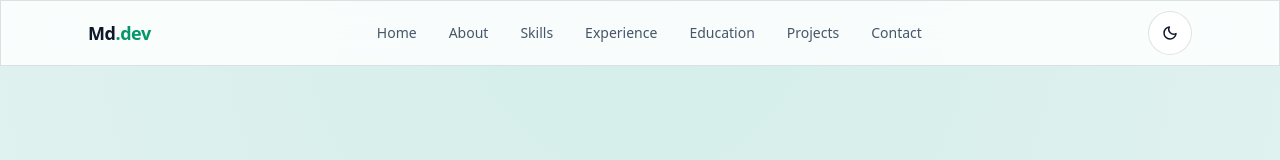
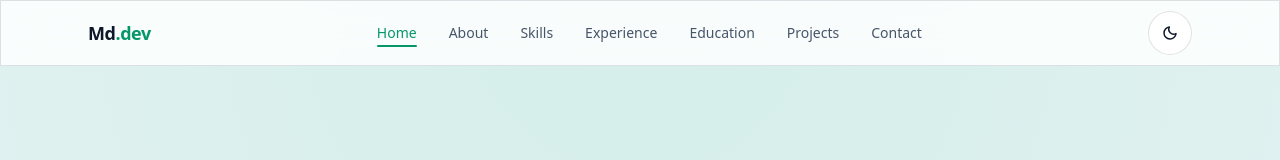
Before and after one commit to jahid-cuet/portfolio, a Next.js app: page / in a window 1280 px wide. Shown: the top 160 px of the page. Built offline with nearby package versions, Linux system fonts and the light colour scheme.

Commit message:
feat: implement core portfolio layout components and navigation structure

```diff
--- a/app/globals.css
+++ b/app/globals.css
@@ -92,7 +92,12 @@
   }
 }
 
-  body {
+html {
+  scroll-behavior: smooth;
+  scroll-padding-top: 4.5rem;
+}
+
+body {
   background: var(--background);
   color: var(--foreground);
   font-family: var(--font-sans-stack);
@@ -101,3 +106,14 @@
     background-color 200ms ease,
     color 200ms ease;
 }
+
+@keyframes mobileMenuIn {
+  from {
+    opacity: 0;
+    transform: translateY(-8px) scale(0.98);
+  }
+  to {
+    opacity: 1;
+    transform: translateY(0) scale(1);
+  }
+}
--- a/components/Contact.tsx
+++ b/components/Contact.tsx
@@ -89,7 +89,7 @@ export default function Contact() {
   };
 
   return (
-    <section id="contact" className="border-t theme-border px-6 py-20 md:py-28">
+    <section id="contact" className="border-t theme-border px-4 sm:px-6 py-16 sm:py-20 md:py-28">
       <div className="mx-auto max-w-6xl space-y-12">
         <div className="text-center">
           <div className="mx-auto mb-4 h-1 w-14 rounded-full bg-[color:var(--accent)]" />
--- a/components/Education.tsx
+++ b/components/Education.tsx
@@ -2,7 +2,7 @@ import { portfolioData } from "@/data/portfolio";
 
 export default function Education() {
   return (
-    <section id="education" className="py-24 px-6 border-t theme-border">
+    <section id="education" className="py-16 sm:py-24 px-4 sm:px-6 border-t theme-border">
       <div className="max-w-4xl mx-auto space-y-12">
         <div>
           <h2 className="text-xs uppercase tracking-widest theme-accent font-semibold mb-2">
--- a/components/Experience.tsx
+++ b/components/Experience.tsx
@@ -3,7 +3,7 @@ import { portfolioData } from "@/data/portfolio";
 
 export default function Experience() {
   return (
-    <section id="experience" className="py-24 px-6 border-t theme-border">
+    <section id="experience" className="py-16 sm:py-24 px-4 sm:px-6 border-t theme-border">
       <div className="max-w-4xl mx-auto space-y-12">
         <div>
           <h2 className="text-xs uppercase tracking-widest theme-accent font-semibold mb-2">Career Path</h2>
--- a/components/Home.tsx
+++ b/components/Home.tsx
@@ -4,24 +4,24 @@ import { ArrowRightIcon, GithubIcon, LinkedinIcon } from "./Icons";
 
 export default function HomeSection() {
   return (
-    <section id="home" className="min-h-[calc(100vh-4rem)] flex items-center justify-center py-20 px-6">
-      <div className="max-w-4xl mx-auto text-center space-y-6">
-        <h1 className="text-4xl md:text-6xl lg:text-7xl font-extrabold theme-text tracking-tight leading-tight">
+    <section id="home" className="min-h-[calc(100vh-4rem)] flex items-center justify-center py-16 sm:py-20 px-4 sm:px-6">
+      <div className="max-w-4xl mx-auto text-center space-y-5 sm:space-y-6">
+        <h1 className="text-3xl sm:text-4xl md:text-6xl lg:text-7xl font-extrabold theme-text tracking-tight leading-tight">
           Hi, I&apos;m{" "}
           <span className="text-transparent bg-clip-text bg-gradient-to-r from-[color:var(--accent)] to-teal-300">
             {portfolioData.personal.name}
           </span>
         </h1>
-        <p className="text-xl md:text-2xl theme-muted font-medium">
+        <p className="text-lg sm:text-xl md:text-2xl theme-muted font-medium">
           {portfolioData.personal.tagline}
         </p>
-        <p className="max-w-2xl mx-auto theme-muted text-base md:text-lg leading-relaxed">
+        <p className="max-w-2xl mx-auto theme-muted text-sm sm:text-base md:text-lg leading-relaxed">
           {portfolioData.personal.about}
         </p>
-        <div className="flex flex-wrap items-center justify-center gap-4 pt-4">
+        <div className="flex flex-wrap items-center justify-center gap-3 sm:gap-4 pt-3 sm:pt-4">
           <Link
             href="#projects"
-            className="flex items-center gap-2 theme-accent-fill font-semibold px-6 py-3 rounded-xl transition-all hover:opacity-90"
+            className="flex items-center gap-2 theme-accent-fill font-semibold px-5 sm:px-6 py-3 rounded-xl transition-all hover:opacity-90 min-h-[44px] text-sm sm:text-base"
           >
             View Projects <ArrowRightIcon size={18} />
           </Link>
@@ -30,7 +30,7 @@ export default function HomeSection() {
               href={portfolioData.personal.github}
               target="_blank"
               rel="noopener noreferrer"
-              className="p-3 rounded-xl theme-panel theme-muted hover:text-[color:var(--foreground)] transition-all"
+              className="p-3 rounded-xl theme-panel theme-muted hover:text-[color:var(--foreground)] transition-all min-w-[44px] min-h-[44px] flex items-center justify-center"
             >
               <GithubIcon size={20} />
             </a>
@@ -38,7 +38,7 @@ export default function HomeSection() {
               href={portfolioData.personal.linkedin}
               target="_blank"
               rel="noopener noreferrer"
-              className="p-3 rounded-xl theme-panel theme-muted hover:text-[color:var(--foreground)] transition-all"
+              className="p-3 rounded-xl theme-panel theme-muted hover:text-[color:var(--foreground)] transition-all min-w-[44px] min-h-[44px] flex items-center justify-center"
             >
               <LinkedinIcon size={20} />
             </a>
--- a/components/Navbar.tsx
+++ b/components/Navbar.tsx
@@ -1,31 +1,170 @@
 "use client";
 
 import Link from "next/link";
+import { useEffect, useState, useCallback } from "react";
 import { portfolioData } from "@/data/portfolio";
 import ThemeToggle from "./ThemeToggle";
+import { MenuIcon, CloseIcon } from "./Icons";
+
+const NAV_LINKS = [
+  { href: "#home", label: "Home" },
+  { href: "#about", label: "About" },
+  { href: "#skills", label: "Skills" },
+  { href: "#experience", label: "Experience" },
+  { href: "#education", label: "Education" },
+  { href: "#projects", label: "Projects" },
+  { href: "#contact", label: "Contact" },
+];
 
 export default function Navbar() {
+  const [isOpen, setIsOpen] = useState(false);
+  const [activeSection, setActiveSection] = useState("home");
+
+  // Close on escape key
+  useEffect(() => {
+    const handleKeyDown = (e: KeyboardEvent) => {
+      if (e.key === "Escape") setIsOpen(false);
+    };
+    document.addEventListener("keydown", handleKeyDown);
+    return () => document.removeEventListener("keydown", handleKeyDown);
+  }, []);
+
+  // Lock body scroll when mobile menu is open
+  useEffect(() => {
+    if (isOpen) {
+      document.body.style.overflow = "hidden";
+    } else {
+      document.body.style.overflow = "";
+    }
+    return () => {
+      document.body.style.overflow = "";
+    };
+  }, [isOpen]);
+
+  // Active section tracking via IntersectionObserver
+  useEffect(() => {
+    const sectionIds = NAV_LINKS.map((l) => l.href.replace("#", ""));
+    const observers: IntersectionObserver[] = [];
+
+    sectionIds.forEach((id) => {
+      const el = document.getElementById(id);
+      if (!el) return;
+      const observer = new IntersectionObserver(
+        ([entry]) => {
+          if (entry.isIntersecting) setActiveSection(id);
+        },
+        { rootMargin: "-40% 0px -55% 0px", threshold: 0 }
+      );
+      observer.observe(el);
+      observers.push(observer);
+    });
+
+    return () => observers.forEach((o) => o.disconnect());
+  }, []);
+
+  const handleLinkClick = useCallback(() => {
+    setIsOpen(false);
+  }, []);
+
+  const firstName = portfolioData.personal.name.split(" ")[0];
+
   return (
+    <>
       <header className="sticky top-0 z-50 border-b theme-panel">
-      <div className="max-w-6xl mx-auto px-6 h-16 flex items-center justify-between">
-        <Link href="#home" className="font-bold text-lg tracking-tight theme-text">
-          {portfolioData.personal.name.split(" ")[0]}
+        <div className="max-w-6xl mx-auto px-4 sm:px-6 h-16 flex items-center justify-between">
+          {/* Logo */}
+          <Link href="#home" className="font-bold text-lg tracking-tight theme-text" onClick={handleLinkClick}>
+            {firstName}
             <span className="theme-accent">.dev</span>
           </Link>
-        <nav className="hidden md:flex items-center gap-8 text-sm font-medium theme-muted">
-          <Link href="#home" className="transition-colors hover:text-[color:var(--accent)]">Home</Link>
-          <Link href="#about" className="transition-colors hover:text-[color:var(--accent)]">About</Link>
-          <Link href="#skills" className="transition-colors hover:text-[color:var(--accent)]">Skills</Link>
-          <Link href="#experience" className="transition-colors hover:text-[color:var(--accent)]">Experience</Link>
-          <Link href="#education" className="transition-colors hover:text-[color:var(--accent)]">Education</Link>
-          <Link href="#projects" className="transition-colors hover:text-[color:var(--accent)]">Projects</Link>
-          <Link href="#contact" className="transition-colors hover:text-[color:var(--accent)]">Contact</Link>
+
+          {/* Desktop nav */}
+          <nav className="hidden md:flex items-center gap-6 lg:gap-8 text-sm font-medium">
+            {NAV_LINKS.map(({ href, label }) => {
+              const sectionId = href.replace("#", "");
+              const isActive = activeSection === sectionId;
+              return (
+                <Link
+                  key={href}
+                  href={href}
+                  className={`relative transition-colors ${isActive
+                      ? "text-[color:var(--accent)]"
+                      : "theme-muted hover:text-[color:var(--accent)]"
+                    }`}
+                >
+                  {label}
+                  {isActive && (
+                    <span className="absolute -bottom-1 left-0 right-0 h-0.5 rounded-full bg-[color:var(--accent)]" />
+                  )}
+                </Link>
+              );
+            })}
           </nav>
-        <div className="flex items-center gap-3">
+
+          {/* Right side controls */}
+          <div className="flex items-center gap-2 sm:gap-3">
             <ThemeToggle />
-
+            {/* Hamburger button – mobile only */}
+            <button
+              aria-label={isOpen ? "Close menu" : "Open menu"}
+              aria-expanded={isOpen}
+              aria-controls="mobile-menu"
+              onClick={() => setIsOpen((prev) => !prev)}
+              className="md:hidden inline-flex items-center justify-center w-10 h-10 rounded-xl theme-panel theme-muted hover:text-[color:var(--foreground)] transition-all active:scale-95"
+            >
+              {isOpen ? <CloseIcon size={20} /> : <MenuIcon size={20} />}
+            </button>
           </div>
         </div>
       </header>
+
+      {/* Mobile menu overlay */}
+      {isOpen && (
+        <div
+          id="mobile-menu"
+          className="fixed inset-0 z-40 md:hidden"
+          style={{ top: "4rem" }}
+        >
+          {/* Backdrop */}
+          <div
+            className="absolute inset-0 bg-black/40 backdrop-blur-sm"
+            onClick={() => setIsOpen(false)}
+            aria-hidden="true"
+          />
+
+          {/* Drawer panel */}
+          <nav
+            className="relative mx-3 mt-2 rounded-2xl theme-panel border border-[color:var(--border)] shadow-2xl overflow-hidden"
+            style={{
+              animation: "mobileMenuIn 0.22s cubic-bezier(0.16,1,0.3,1) both",
+            }}
+          >
+            <ul className="divide-y divide-[color:var(--border)]">
+              {NAV_LINKS.map(({ href, label }) => {
+                const sectionId = href.replace("#", "");
+                const isActive = activeSection === sectionId;
+                return (
+                  <li key={href}>
+                    <Link
+                      href={href}
+                      onClick={handleLinkClick}
+                      className={`flex items-center justify-between px-5 py-4 text-base font-medium transition-all active:scale-[0.98] ${isActive
+                          ? "text-[color:var(--accent)] bg-[color:var(--accent-soft)]"
+                          : "theme-text hover:bg-[color:var(--accent-soft)] hover:text-[color:var(--accent)]"
+                        }`}
+                    >
+                      <span>{label}</span>
+                      {isActive && (
+                        <span className="w-1.5 h-1.5 rounded-full bg-[color:var(--accent)]" />
+                      )}
+                    </Link>
+                  </li>
+                );
+              })}
+            </ul>
+          </nav>
+        </div>
+      )}
+    </>
   );
 }
--- a/components/Projects.tsx
+++ b/components/Projects.tsx
@@ -4,7 +4,7 @@ import { ExternalLinkIcon, GithubIcon } from "./Icons";
 
 export default function Projects() {
   return (
-    <section id="projects" className="py-24 px-6 border-t theme-border">
+    <section id="projects" className="py-16 sm:py-24 px-4 sm:px-6 border-t theme-border">
       <div className="max-w-6xl mx-auto space-y-12">
         <div className="flex flex-col md:flex-row md:items-end justify-between gap-4">
           <div>
--- a/components/Skills.tsx
+++ b/components/Skills.tsx
@@ -5,7 +5,7 @@ export default function Skills() {
   const skillGroups = portfolioData.skills;
 
   return (
-    <section id="skills" className="px-6 py-20 md:py-28 border-t theme-border">
+    <section id="skills" className="px-4 sm:px-6 py-16 sm:py-20 md:py-28 border-t theme-border">
       <div className="mx-auto max-w-6xl space-y-12">
         <div className="max-w-2xl">
           <div className="mb-4 h-1 w-14 rounded-full bg-[color:var(--accent)]" />
```
Also changed, not shown: components/About.tsx (+5 -5 lines), components/Icons.tsx (+19 -0 lines). Lines whose indentation alone changed are shown as unchanged.
